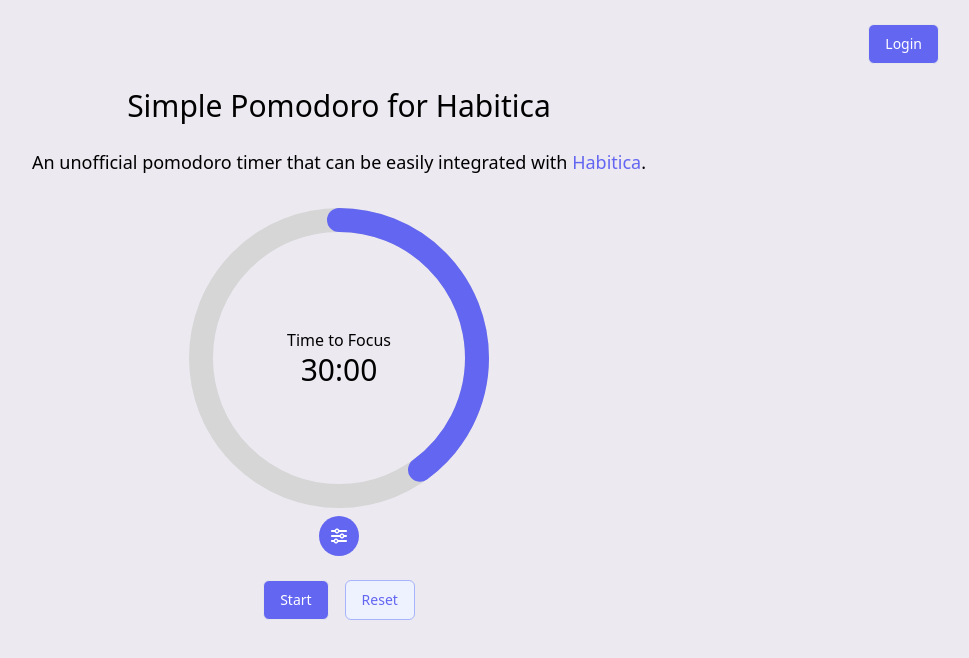
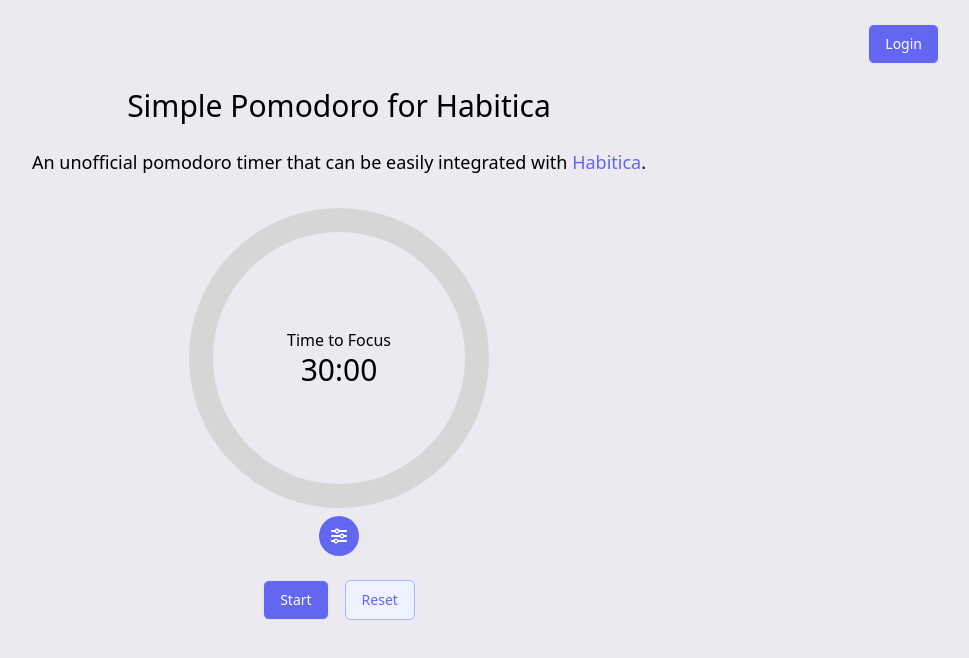
Before and after one commit to FernandoLins8/Habitica-Integrated-Pomodoro, a React (Vite) app: page / in a window 1280 px wide. Shown: the top 658 px of the page, without its empty margins (301-1270 px from the left). Built offline with nearby package versions, Linux system fonts and the light colour scheme.

Commit message:
Add Timer countdown

```diff
--- a/package.json
+++ b/package.json
@@ -18,7 +18,8 @@
     "@radix-ui/react-slider": "^1.1.0",
     "react": "^18.2.0",
     "react-circular-progressbar": "^2.1.0",
-    "react-dom": "^18.2.0"
+    "react-dom": "^18.2.0",
+    "react-timer-hook": "^3.0.5"
   },
   "devDependencies": {
     "@types/react": "^18.0.17",
--- a/src/components/Button.jsx
+++ b/src/components/Button.jsx
@@ -1,13 +1,15 @@
-export function Button({ children, outline=true }) {
+export function Button({ children, outline=true, ...buttonProps} ) {
   return (
     outline === true ?
     <button
+      {...buttonProps}
       className="px-4 h-10 inline-block rounded-md my-2 bg-indigo-500 text-white text-sm border hover:opacity-95 active:scale-105"
     >
       {children}
     </button>
     :
     <button
+      {...buttonProps}
       className="px-4 h-10 inline-block rounded-md my-2 bg-indigo-50 text-indigo-500 text-sm border border-indigo-300 active:scale-105"
     >
       {children}
--- a/src/components/Timer/index.jsx
+++ b/src/components/Timer/index.jsx
@@ -1,23 +1,22 @@
-import { CircularProgressbar, CircularProgressbarWithChildren } from 'react-circular-progressbar';
+import { CircularProgressbarWithChildren } from 'react-circular-progressbar';
 import 'react-circular-progressbar/dist/styles.css';
 
 import './styles.css'
 
-export function Timer() {
-  const total = 25
-  const passed = 10
-
-  const percentage = (passed * 100)/total
+export function Timer({ minutes, seconds, total }) {
+  const secondsRemaining = (minutes * 60) + seconds
+  const secondsPassed = total - secondsRemaining
+  const percentageCompleted = (secondsPassed * 100) / total
 
   return (
     <div className="h-50 w-50">
       <CircularProgressbarWithChildren
-        value={percentage}
+        value={percentageCompleted}
         styles={{
           path: {
             stroke: 'rgb(99, 102, 241)',
             // Whether to use rounded or flat corners on the ends - can use 'butt' or 'round'
-            strokeLinecap: 'round',
+            strokeLinecap: 'butt',
           },
           // text: {
           //   fill: 'rgb(99, 102, 241)',
@@ -26,7 +25,11 @@
         }}
       >
         <p>Time to Focus</p>
-        <p className="text-3xl">30:00</p>
+        <p className="text-3xl">
+        {
+          `${String(minutes).padStart(2, '0')}:${String(seconds).padStart(2, '0')}`
+        }
+        </p>
       </CircularProgressbarWithChildren>
     </div>
   )
--- a/src/components/TimerWrapper.jsx
+++ b/src/components/TimerWrapper.jsx
@@ -1,18 +1,87 @@
+import { useState, useEffect } from "react";
+import { useTimer } from 'react-timer-hook'
+
 import { Timer } from "./Timer";
 import { Button } from "./Button";
 import { TimerSettings } from "./TimerSettings";
 
 export function TimerWrapper() {
+  const [secondsTotal, setSecondsTotal] = useState(1800) // 35 * 60
+  const [secondsRemaining, setSecondsRemaining] = useState(1800)
 
+  const [isTimerStarted, setIsTimerStarted] = useState(false)
+
+  const time = new Date()
+  time.setSeconds(time.getSeconds() + secondsTotal)
+
+  const {
+    seconds,
+    minutes,
+    isRunning,
+    restart,
+    pause,
+    resume,
+  } = useTimer({ expiryTimestamp: time, onExpire: () => alert('opa')})
+
+  function handleStartCountdown() {
+    resume()
+    setIsTimerStarted(true)
+  }
+
+  function handleResetCountdown() {
+    const time = new Date()
+    time.setSeconds(time.getSeconds() + secondsTotal)
+
+    setIsTimerStarted(false)
+    restart(time, false)
+  }
+
+  function handlePauseToggle() {
+    if(isRunning) {
+      pause()
+    } else {
+      resume()
+    }
+  }
+
+  useEffect(() => {
+    pause()
+  }, [])
 
   return (
     <div className="max-w-xs">
-      <Timer />
+      <Timer
+        total={secondsTotal}
+        minutes={minutes}
+        seconds={seconds}
+      />
+
       <TimerSettings />
 
       <div className="pt-4 flex justify-center gap-4">
-        <Button>Start</Button>
-        <Button outline="false">Reset</Button>
+        {
+          !isTimerStarted ? (
+            <Button
+              onClick={handleStartCountdown}
+            >
+              Start
+            </Button>
+          ) : (
+            <Button
+              onClick={handlePauseToggle}
+            >
+              { isRunning && 'Pause' }
+              { !isRunning && 'Continue' }
+            </Button>
+          )
+        }
+
+        <Button
+          outline="false"
+          onClick={handleResetCountdown}
+        >
+          Reset
+        </Button>
       </div>
     </div>
   )
```
Also changed, not shown: 1 other file (tests, documents, lock files or other folders).
